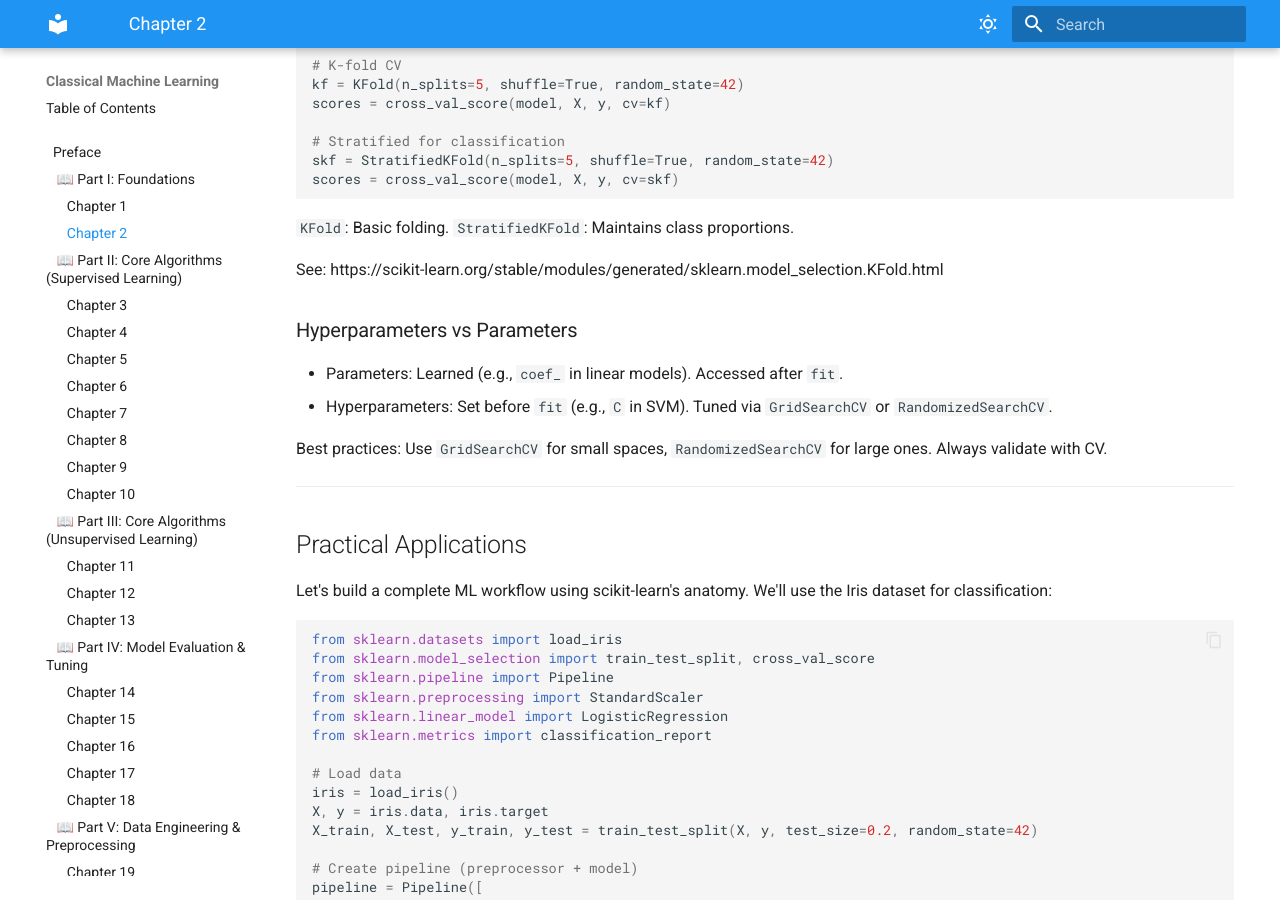
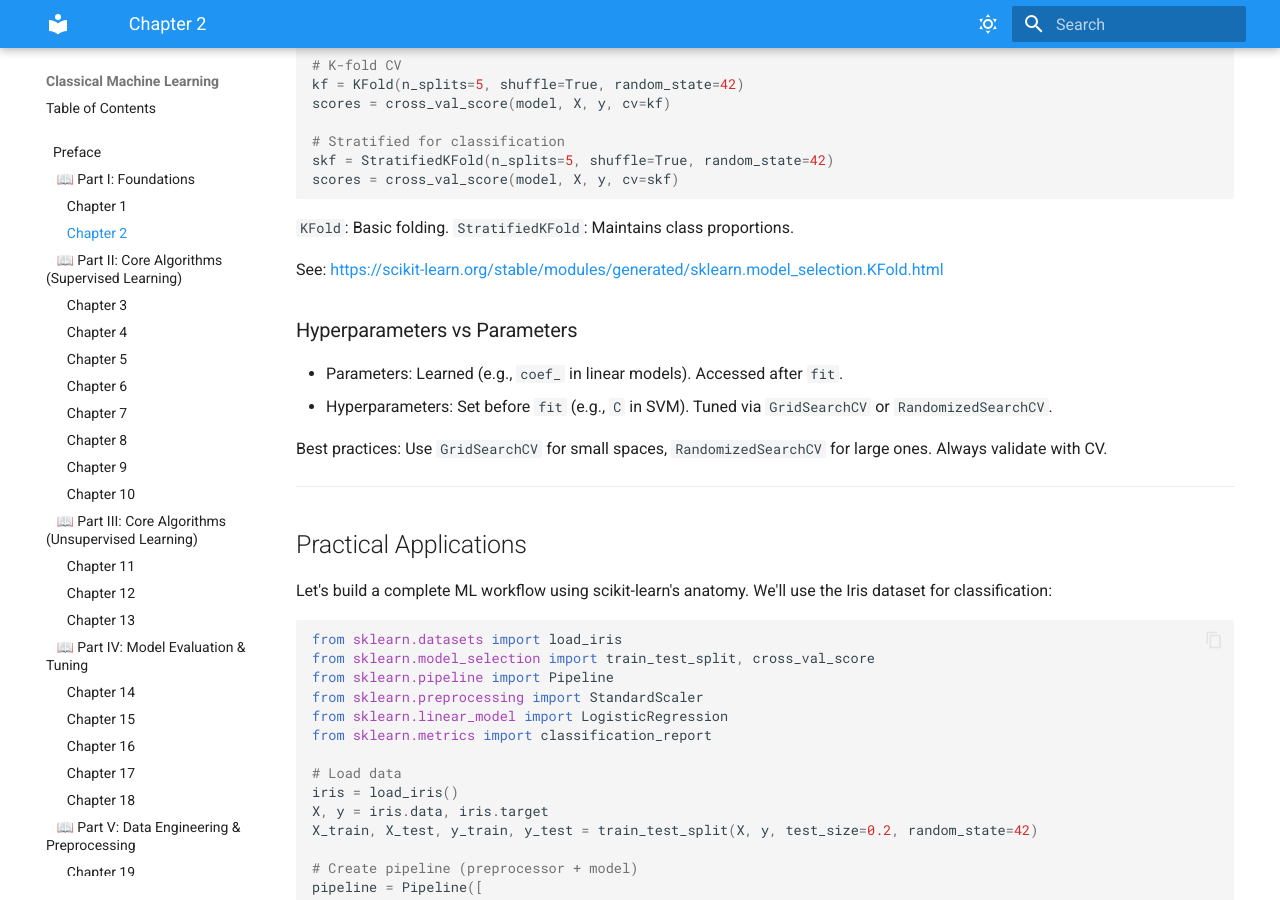
Before and after one commit to McKlay/classical-machine-learning, an MkDocs documentation site: the page built from docs/chapter2.md, in a window 1280 px wide and 900 px high, scrolled down 3010 px. Built offline with MkDocs 1.6.1 and Material for MkDocs 9.7.7, drawn with Linux system fonts in a browser that asks for light colours; part of the change alters nothing that is shown.

```diff
--- a/docs/chapter2.md
+++ b/docs/chapter2.md
@@ -123,7 +123,7 @@ scores = cross_val_score(model, X, y, cv=skf)
 
 `KFold`: Basic folding. `StratifiedKFold`: Maintains class proportions.
 
-See: https://scikit-learn.org/stable/modules/generated/sklearn.model_selection.KFold.html
+See: [https://scikit-learn.org/stable/modules/generated/sklearn.model_selection.KFold.html](https://scikit-learn.org/stable/modules/generated/sklearn.model_selection.KFold.html)
 
 ### Hyperparameters vs Parameters
 - Parameters: Learned (e.g., `coef_` in linear models). Accessed after `fit`.
```
